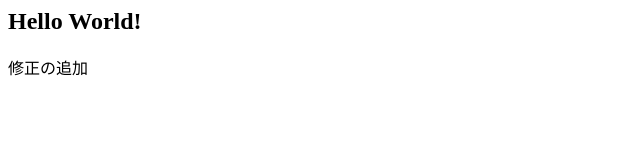
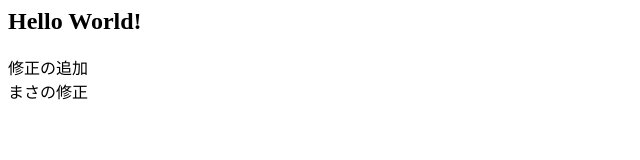
Before and after one commit to kinuogawa/test, a plain HTML site: page index.html in a window 1280 px wide. Shown: the whole page, without its empty margins (0-640 px from the left). Drawn offline with Linux system fonts and the light colour scheme.

Commit message:
indexファイルの修正

```diff
--- a/index.html
+++ b/index.html
@@ -5,3 +5,7 @@
 <div>
     修正の追加
 </div>
+
+<div>
+    まさの修正
+</div>
```
